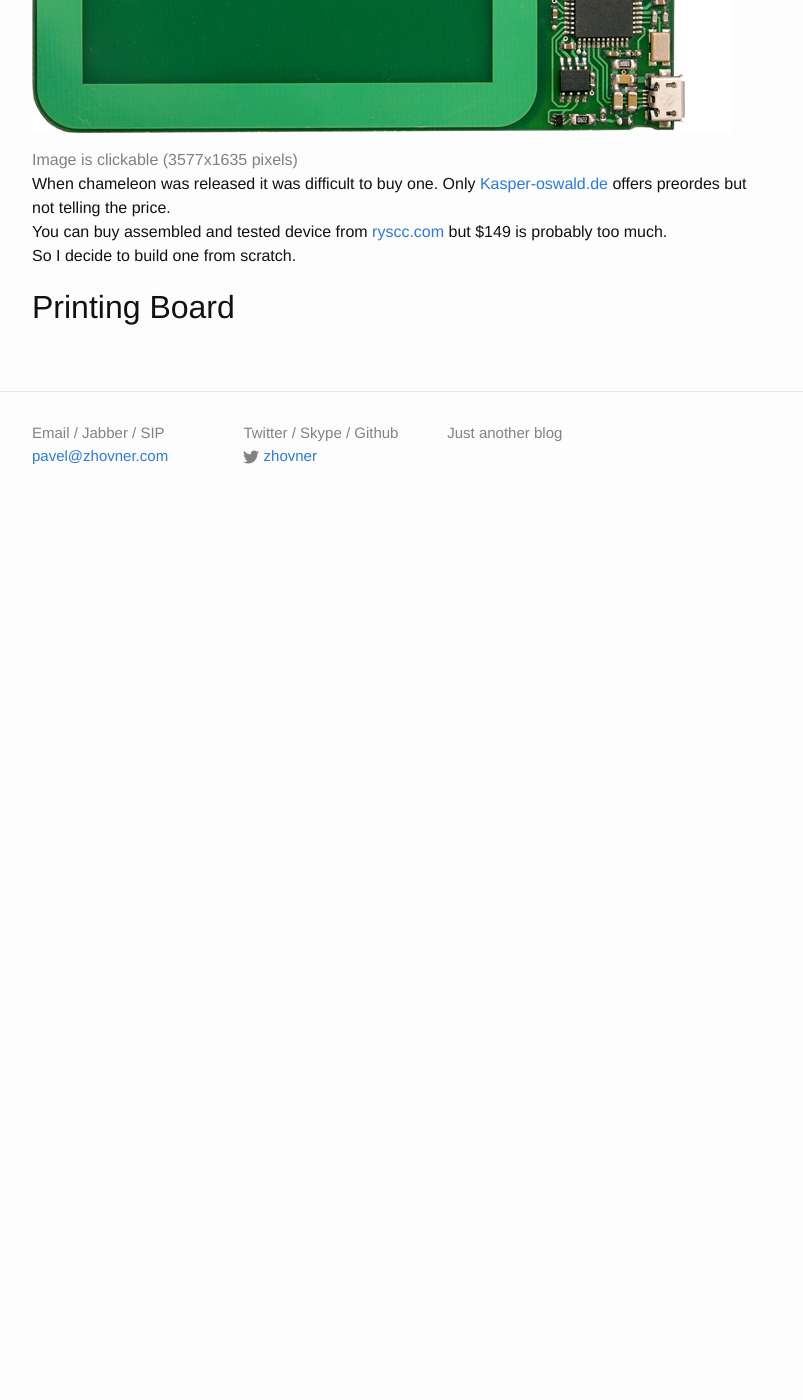
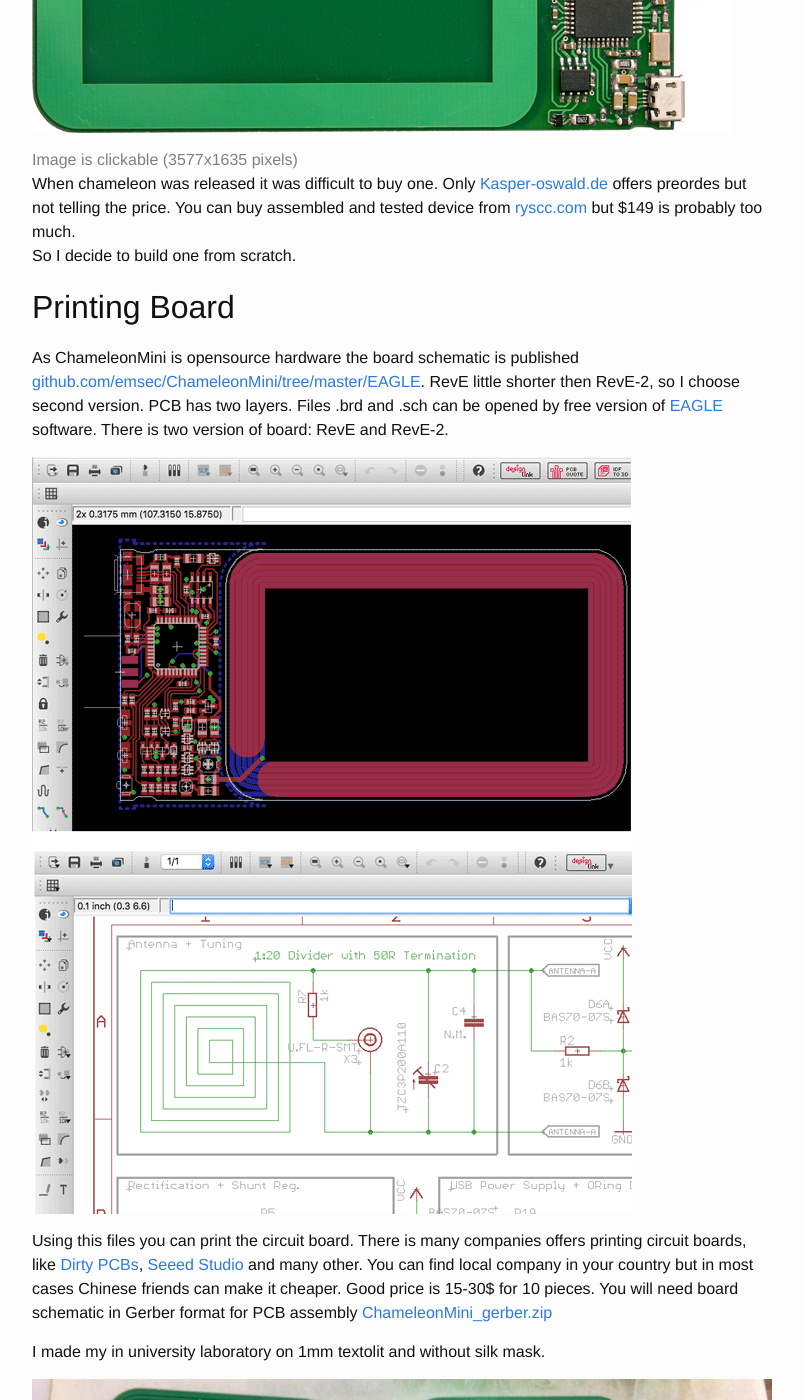
Before and after one commit to zhovner/zhovner.github.com, a Jekyll site: the page built from _posts/2016-04-2-ChameleonMini-assembly-from-scratch.markdown, in a window 1280 px wide and 1400 px high, scrolled down 435 px. Shown: the whole window, without its empty margins (238-1041 px from the left). Built offline with Jekyll 4.4.1, drawn with Linux system fonts in a browser that asks for light colours; comment, search, counter and statistics services are not loaded; before the commit the page ends 962 px from its top, so only the background shows below that.

Commit message:
chameleon

```diff
--- a/_posts/2016-04-2-ChameleonMini-assembly-from-scratch.markdown
+++ b/_posts/2016-04-2-ChameleonMini-assembly-from-scratch.markdown
@@ -8,8 +8,23 @@
 
 <font size="3" color="grey">Image is clickable (3577x1635 pixels)</font>
 
+
 When chameleon was released it was difficult to buy one. Only <a href="http://kasper-oswald.de/gb/chameleonmini/">Kasper-oswald.de</a> offers preordes but not telling the price.
 You can buy assembled and tested device from <a href="https://store.ryscc.com/collections/proxmark-3/products/chameleonmini">ryscc.com</a> but $149 is probably too much.
 So I decide to build one from scratch.
 
 ## Printing Board
+
+As ChameleonMini is opensource hardware the board schematic is published [github.com/emsec/ChameleonMini/tree/master/EAGLE](https://github.com/emsec/ChameleonMini/tree/master/EAGLE).
+RevE little shorter then RevE-2, so I choose second version. PCB has two layers.
+Files .brd and .sch can be opened by free version of [EAGLE](http://www.cadsoft.de/download-eagle/eagle-freeware/) software. There is two version of board: RevE and RevE-2.
+
+![ChameleonMini Schematic EAGLE](/img/ChameleonMini_schematic_eagle.png)
+
+Using this files you can print the circuit board. There is many companies offers printing circuit boards, like
+[Dirty PCBs](http://dirtypcbs.com/), [Seeed Studio](https://www.seeedstudio.com/service/index.php?r=pcb) and many other. You can find local company in your country but in most cases Chinese friends can make it cheaper.
+Good price is 15-30$ for 10 pieces. You will need board schematic in Gerber format for PCB assembly [ChameleonMini_gerber.zip](/files/ChameleonMini_gerber.zip)
+
+I made my in university laboratory on 1mm textolit and without silk mask.
+
+![ChameleonMini PCB](/img/ChameleonMini_PCB.jpg)
```
Also changed, not shown: img/ChameleonMini_PCB.jpg (added), img/ChameleonMini_schematic_eagle.png (added), 1 other file.
